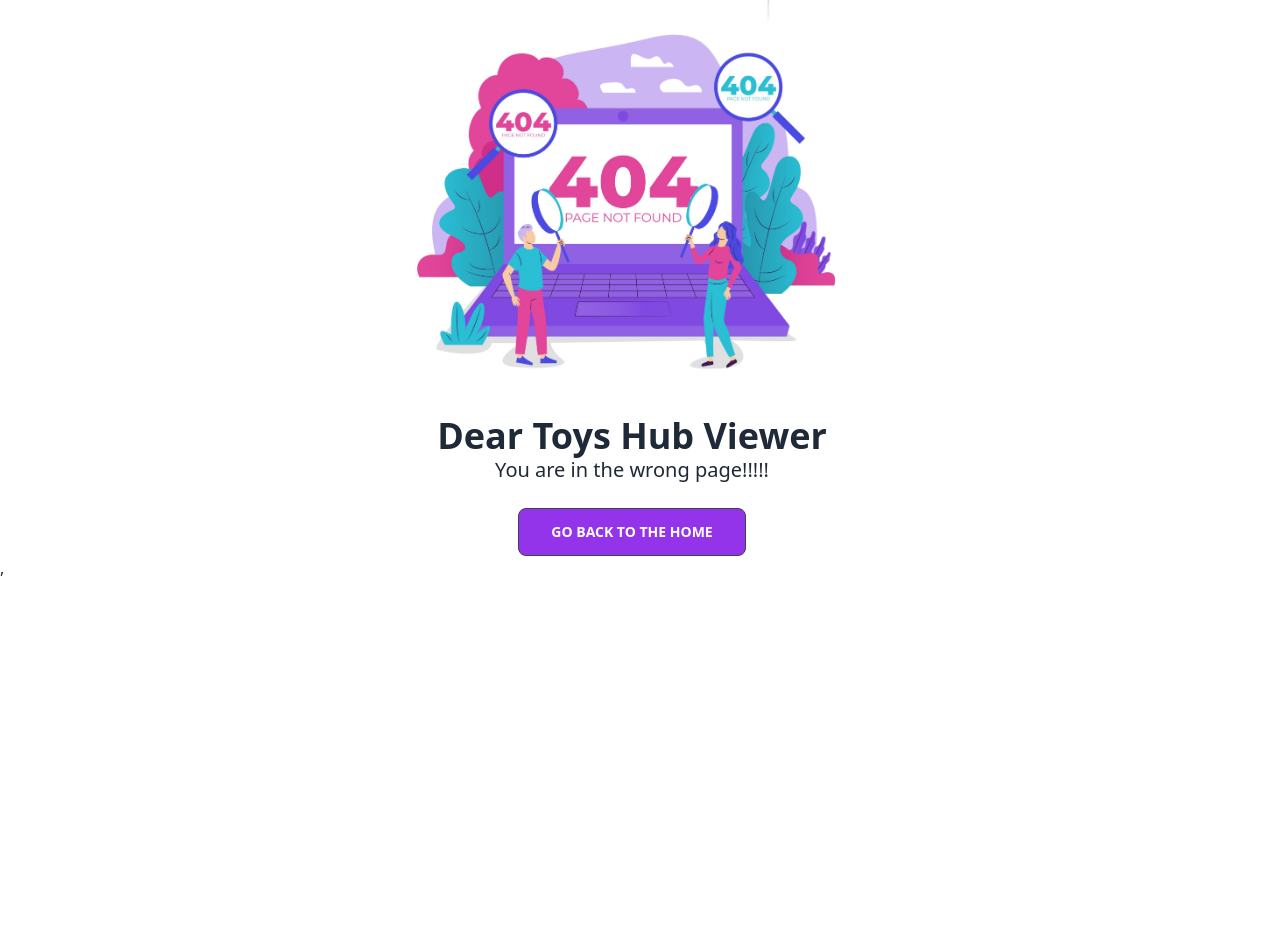
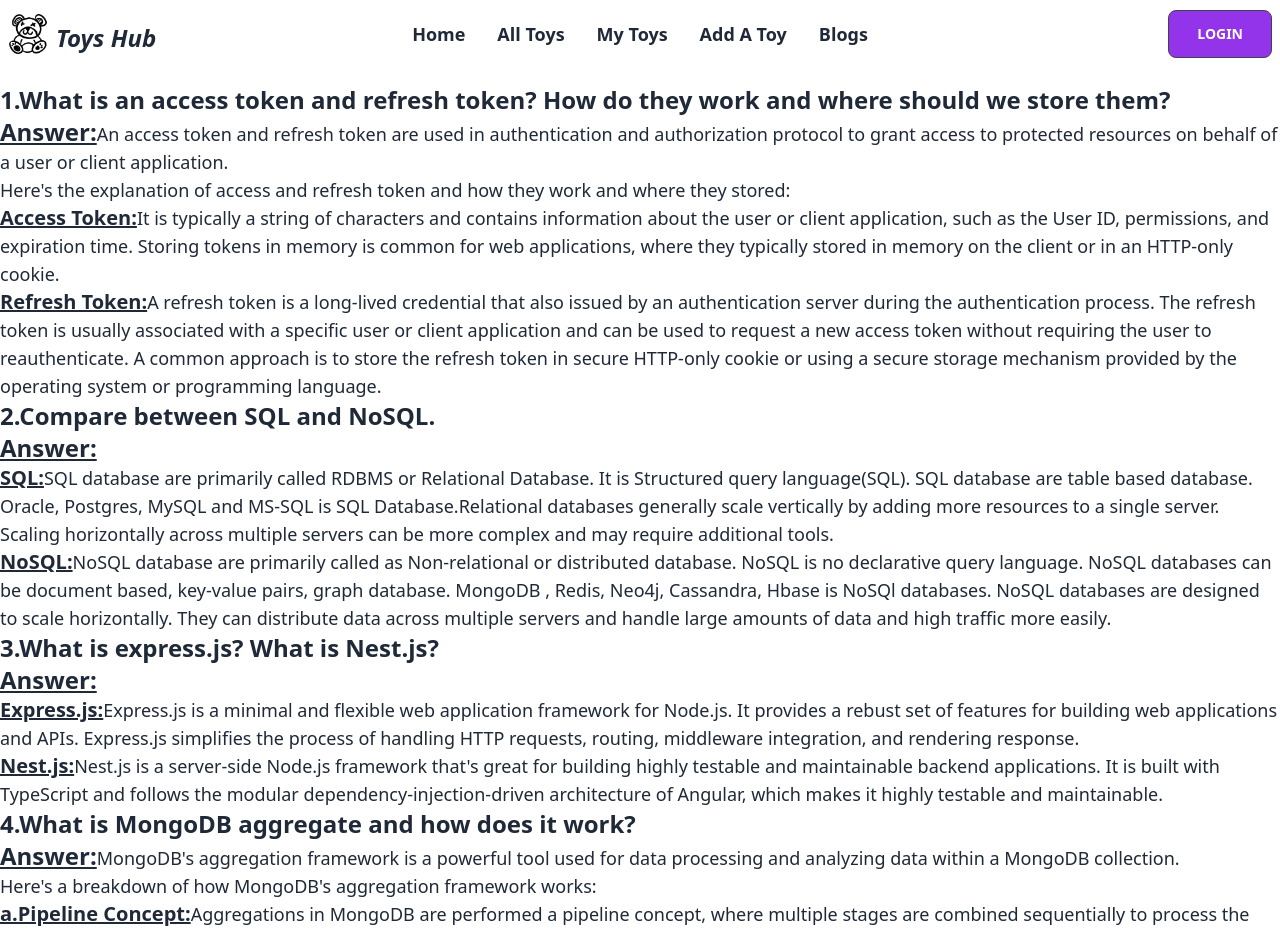
Before and after one commit to keyamoni05866/assignment-11-client, a React (Vite) app: page /blog in a window 1280 px wide. Shown: the top 933 px of the page. Before the commit the page ends 800 px from the top, so only its background shows below. Built offline with nearby package versions, Linux system fonts and the light colour scheme; no server answers.

Commit message:
blog page with questions answers added

```diff
--- a/src/Providers/AuthProviders.jsx
+++ b/src/Providers/AuthProviders.jsx
@@ -1,8 +1,9 @@
 import React, { createContext, useEffect, useState } from 'react';
-import { createUserWithEmailAndPassword, getAuth, onAuthStateChanged, signInWithEmailAndPassword } from "firebase/auth";
+import { GoogleAuthProvider, createUserWithEmailAndPassword, getAuth, onAuthStateChanged, signInWithEmailAndPassword, signInWithPopup, signOut, updateProfile } from "firebase/auth";
 import app from '../firebase/firebase.config';
  export const AuthContext = createContext();
 const auth = getAuth(app);
+const googleProvider = new GoogleAuthProvider();
 const AuthProviders = ({children}) => {
  const [user, setUser] = useState(null);
  const [loading, setLoading] = useState(true);
@@ -15,6 +16,19 @@ const AuthProviders = ({children}) => {
  const logIn = (email, password) =>{
     setLoading(true)
     return signInWithEmailAndPassword(auth, email, password)
+ }
+
+ const SignUpOrLoginWithGoogle =() =>{
+    setLoading(true);
+    return signInWithPopup(auth, googleProvider);
+ }
+ const logOut = () =>{
+    setLoading(true);
+    return signOut(auth);
+ }
+ const userProfileUpdate = (currentUser, photo) =>{
+    setLoading(true);
+    return updateProfile(currentUser, photo)
  }
  useEffect(()=>{
    const unsubscribe = onAuthStateChanged(auth, currentUser =>{
@@ -29,7 +43,10 @@ const AuthProviders = ({children}) => {
     user,
     loading,
     createUser,
-    logIn
+    logIn,
+    SignUpOrLoginWithGoogle,
+    userProfileUpdate,
+    logOut
     }
     return (
         <AuthContext.Provider value={authInfo}>
--- a/src/Routes/Routes.jsx
+++ b/src/Routes/Routes.jsx
@@ -4,6 +4,7 @@ import Home from "../pages/Home/Home/Home";
 import Login from "../pages/Login/Login";
 import Register from "../pages/Register/Register";
 import Error from "../pages/ErrorPage/Error";
+import Blog from "../pages/Blog/Blog";
 
 const router = createBrowserRouter([
   {
@@ -25,6 +26,10 @@ const router = createBrowserRouter([
         {
           path: 'register',
           element: <Register></Register>
+        },
+        {
+          path: 'blog',
+          element: <Blog></Blog>
         }
       ]
     },
--- /dev/null
+++ b/src/pages/Blog/Blog.jsx
@@ -0,0 +1,54 @@
+import React from 'react';
+
+const Blog = () => {
+    return (
+        <div className='mt-4 mb-10'>
+            <h1 className='text-2xl font-semibold'>1.What is an access token and refresh token? How do they work and where should we store them?</h1>
+            <p className='text-lg'><span className='text-2xl underline font-semibold'>Answer:</span>
+            An access token and refresh token are used in authentication and authorization protocol to grant access to protected resources on behalf of a user or client application.
+            <br />
+            Here's the explanation of access and refresh token and how they work and where they stored:
+          <br />
+              <span className='text-xl underline font-semibold'>Access Token:</span>
+              It is typically a string of characters and contains information about the user or client application, such as the User ID, permissions, and expiration time. Storing tokens in memory is common for web applications, where they typically stored in memory on the client or in an HTTP-only cookie.
+              <br />
+              <span className='text-xl underline font-semibold'>Refresh Token:</span>
+               A refresh token is a long-lived credential that also issued by an authentication server during the authentication process. The refresh token is usually associated with a specific user or client application and can be used to request a new access token without requiring the user to reauthenticate. A common approach is to store the refresh token in secure HTTP-only cookie or using a secure storage mechanism provided by the operating system or programming language.
+
+             </p>
+
+             <h1 className='text-2xl font-semibold'>2.Compare between SQL and NoSQL.</h1>
+            <p className='text-lg'><span className='text-2xl underline font-semibold'>Answer:</span>  <br />
+             <span className='text-xl underline font-semibold'>SQL:</span>
+           SQL database are primarily called RDBMS  or Relational Database. It is Structured query language(SQL). SQL database are table based database. Oracle, Postgres, MySQL and MS-SQL is SQL Database.Relational databases generally scale vertically by adding more resources to a single server.  Scaling horizontally across multiple servers can be more complex and may require additional tools.
+              <br />
+              <span className='text-xl underline font-semibold'>NoSQL:</span>
+                NoSQL database are primarily called as Non-relational or distributed database. NoSQL is no declarative query language. NoSQL databases can be document based, key-value pairs, graph database. MongoDB , Redis, Neo4j, Cassandra, Hbase is NoSQl  databases. NoSQL databases are designed to scale horizontally. They can distribute data across multiple servers and handle large amounts of data and high traffic more easily.
+             </p>
+             <h1 className='text-2xl font-semibold'>3.What is express.js? What is Nest.js?</h1>
+            <p className='text-lg'><span className='text-2xl underline font-semibold'>Answer:</span>  <br />
+             <span className='text-xl underline font-semibold'>Express.js:</span>
+          Express.js is a minimal and flexible web application framework  for Node.js. It provides a rebust set of features for building web applications and APIs. Express.js simplifies the process of handling HTTP requests, routing, middleware integration, and rendering response.
+              <br />
+              <span className='text-xl underline font-semibold'>Nest.js:</span>
+               Nest.js is a server-side Node.js framework that's great for building highly testable and maintainable backend applications. It is built with TypeScript and follows the modular dependency-injection-driven architecture of Angular, which makes it highly testable and maintainable.
+             </p>
+             <h1 className='text-2xl font-semibold'>4.What is MongoDB aggregate and how does it work?</h1>
+            <p className='text-lg'><span className='text-2xl underline font-semibold'>Answer:</span>
+             MongoDB's aggregation framework is a powerful tool used for data processing and analyzing data within
+             a MongoDB collection.
+             <br />
+             Here's a breakdown of how MongoDB's aggregation framework works:
+
+              <br />
+              <span className='text-xl underline font-semibold'>a.Pipeline Concept:</span>
+               Aggregations in MongoDB are performed a pipeline concept, where multiple stages are combined sequentially to process the data. Each stage takes the output of the previous stage as input and performs specific operations on it.
+               <br />
+               <span className='text-xl underline font-semibold'>b.Operators:</span>
+               MongoDB aggregation framework provides wide range of operations that can be used within stages to perform specific operations. These operators include mathematical operations, logical operations, string operations, array operations and more.
+             </p>
+        </div>
+    );
+};
+
+export default Blog;
--- a/src/pages/Login/Login.jsx
+++ b/src/pages/Login/Login.jsx
@@ -1,9 +1,10 @@
-import React, { useContext } from "react";
+import React, { useContext, useState } from "react";
 import loginImg from "../../assets/login.jpg";
 import { Link } from "react-router-dom";
 import { AuthContext } from "../../Providers/AuthProviders";
 const Login = () => {
-    const {logIn} = useContext(AuthContext);
+    const {logIn, SignUpOrLoginWithGoogle} = useContext(AuthContext);
+    const [error , setError] = useState('');
        const  handleLogin = event =>{
            event.preventDefault();
            const form = event.target;
@@ -13,10 +14,25 @@ const Login = () => {
            .then(result => {
             const loggedUser = result.user;
             console.log(loggedUser)
+            setError('')
            })
            .catch(error => {
             console.error(error)
+            setError('Please Enter correct email or password')
         })
+       }
+
+       const handleForGoogleLogin =() =>{
+         SignUpOrLoginWithGoogle()
+         .then(result =>{
+          const googleUser = result.user;
+          console.log(googleUser);
+          setError('')
+         })
+         .catch(error =>{
+          console.error(error);
+
+         } )
        }
   return (
     <div className="">
@@ -46,12 +62,14 @@ const Login = () => {
                   <label className="label">
                     <span className="label-text">Password</span>
                   </label>
+
                   <input
                     type="password"
                     placeholder="password"
                     name="password"
                     className="input input-bordered"
                   />
+                  <p className="text-sm text-orange-400">{error}</p>
                   <label className="label">
                  <p className="text-sm">Don't have an account <Link to="/register" className=" text-purple-600 font-semibold ps-1">Sign Up</Link></p>
                   </label>
@@ -59,7 +77,7 @@ const Login = () => {
                 <div className="flex mt-6 gap-2 ">
 
                   <input type="submit" value="Login" className="btn px-7 bg-purple-600 w-1/2"/>
-                  <button className="btn px-7 bg-purple-600 w-1/2 ">Login With Google</button>
+                  <button onClick={handleForGoogleLogin} className="btn px-7 bg-purple-600 w-1/2 ">Login With Google</button>
                 </div>
              </form>
               </div>
--- a/src/pages/Register/Register.jsx
+++ b/src/pages/Register/Register.jsx
@@ -1,10 +1,11 @@
-import React, { useContext } from "react";
+import React, { useContext, useState } from "react";
 
 import { Link } from "react-router-dom";
 import { AuthContext } from "../../Providers/AuthProviders";
 
 const Register = () => {
-    const {createUser} = useContext(AuthContext);
+    const {createUser,SignUpOrLoginWithGoogle, userProfileUpdate} = useContext(AuthContext);
+    const [error, setError] = useState('');
 
     const handleRegister = event =>{
         event.preventDefault();
@@ -13,14 +14,36 @@ const Register = () => {
         const email = form.email.value;
         const photo = form.photo.value;
         const password = form.password.value;
+
+        if(password.length < 6){
+          setError('Please Enter at least 6 character password')
+        }
         // console.log(name, email, password, photo)
         createUser(email, password)
         .then(result =>{
-            const user = result.user;
-            console.log(user)
+            const createdUser = result.user;
+            console.log(createdUser)
+            setError('')
+            userProfileUpdate(createdUser, {
+              displayName: name,
+              photoURL: photo,
+            })
+
+            .then(() =>{})
+            .catch(error => console.error(error))
+            form.reset()
         })
+
         .catch(error => console.error(error))
     }
+    const handleForGoogle =() =>{
+      SignUpOrLoginWithGoogle()
+      .then(result =>{
+        const user = result.user;
+        console.log(user);
+      })
+      .catch(error => console.error(error))
+     }
   return (
     <div
       className="hero min-h-screen"
@@ -81,6 +104,7 @@ const Register = () => {
                     name="password"
                     className="input input-bordered"
                   />
+                  <p className="text-sm  text-orange-500">{error}</p>
                   <label className="label">
                     <p className="text-sm">
                       Already Have an Account{" "}
@@ -97,7 +121,7 @@ const Register = () => {
                   <button className="btn px-7 bg-purple-600 w-1/2 ">
                     Sign Up
                   </button>
-                  <button className="btn px-7 bg-purple-600 w-1/2 ">
+                  <button onClick={handleForGoogle} className="btn px-7 bg-purple-600 w-1/2 ">
                     Sign Up With Google
                   </button>
                 </div>
--- a/src/pages/Shared/Navbar/Navbar.jsx
+++ b/src/pages/Shared/Navbar/Navbar.jsx
@@ -1,7 +1,16 @@
-import React from 'react';
+import React, { useContext } from 'react';
 import logo from '../../../assets/logo3.png'
 import { Link } from 'react-router-dom';
+import { AuthContext } from '../../../Providers/AuthProviders';
 const Navbar = () => {
+
+  const {user,logOut} = useContext(AuthContext);
+
+  const handleLogOut =() =>{
+    logOut()
+    .then(() =>{})
+    .catch(error => console.error(error))
+  }
     return (
         <div className="navbar   ">
   <div className="navbar-start">
@@ -34,10 +43,27 @@ const Navbar = () => {
         <li><Link to="/myToy">My Toys</Link></li>
         <li><Link to="/addToy">Add A Toy</Link></li>
         <li><Link to="/blog">Blogs</Link></li>
+
     </ul>
   </div>
   <div className="navbar-end ">
-    <Link to="/login" className="btn px-7 bg-purple-600" >Login</Link>
+    {
+      user && (
+        <img src={user?.photoURL
+        }
+        data-toggle="tooltip"
+        title={user?.displayName}
+        className=' w-16 h-16 mr-4 rounded-full'
+       />
+      )
+    }
+   {
+    user ? (
+      <button onClick={handleLogOut}  className="btn px-7 bg-purple-600" >Log Out</button>
+
+    ):
+    (   <Link to="/login" className="btn px-7 bg-purple-600" >Login</Link>)
+   }
   </div>
 </div>
     );
```
